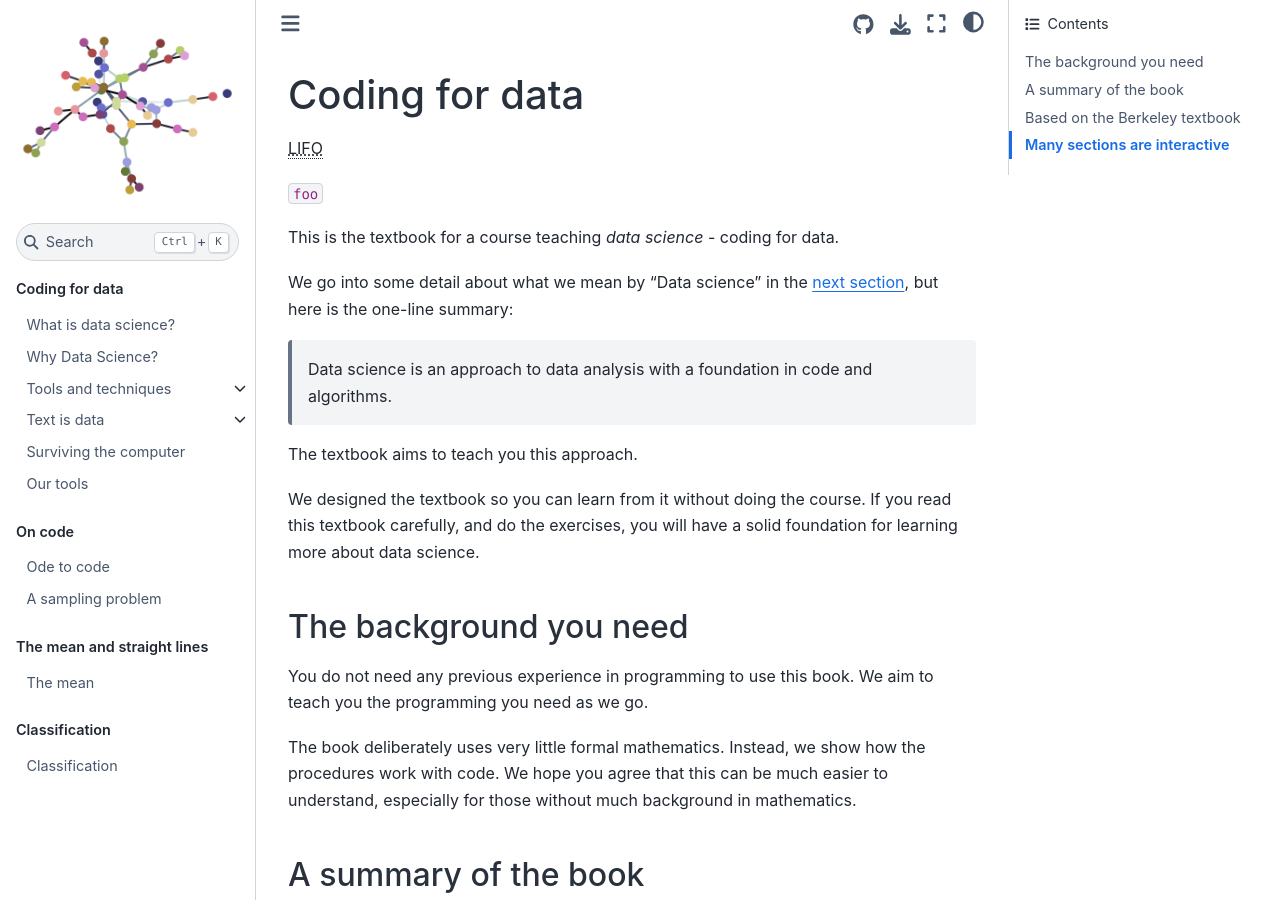
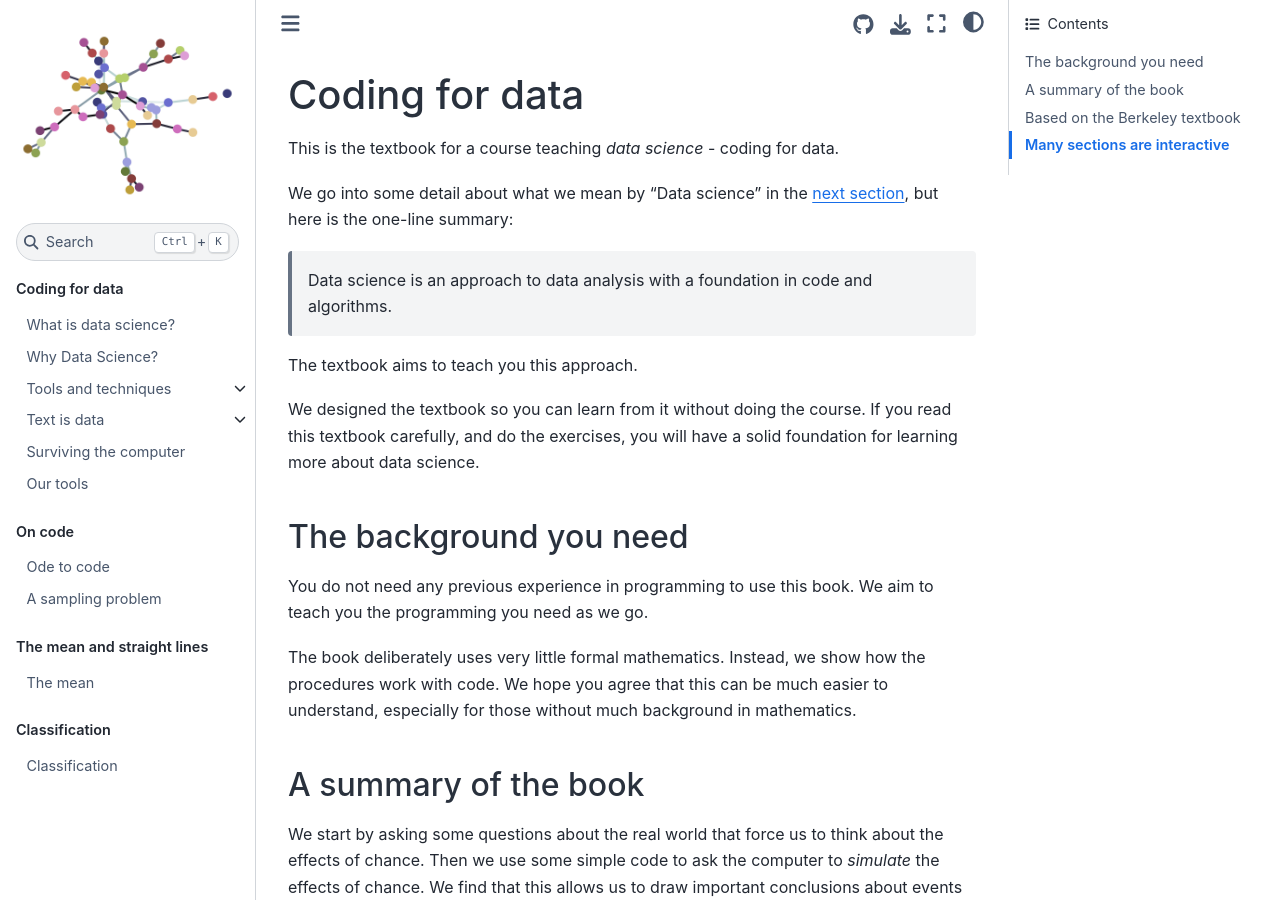
Before and after one commit to matthew-brett/cfd2020, a Jupyter Book: the page built from intro.md, in a window 1280 px wide and 900 px high. Built offline with Jupyter Book 1.0.4 settings and Sphinx 7.4.7 and the Sphinx Book theme 1.1.4, drawn with Linux system fonts in a browser that asks for light colours; pages that are not in the unit, such as notebooks, are missing from menus; cross-references to code outside the pages are shown as plain code.

Commit message:
Remove testing cruft from top page

```diff
--- a/intro.md
+++ b/intro.md
@@ -1,8 +1,5 @@
 # Coding for data
 
-{abbr}`LIFO (last-in, first-out)`
-
-{data8page}`foo`
 
 This is the textbook for a course teaching *data science* - coding for data.
 
```
